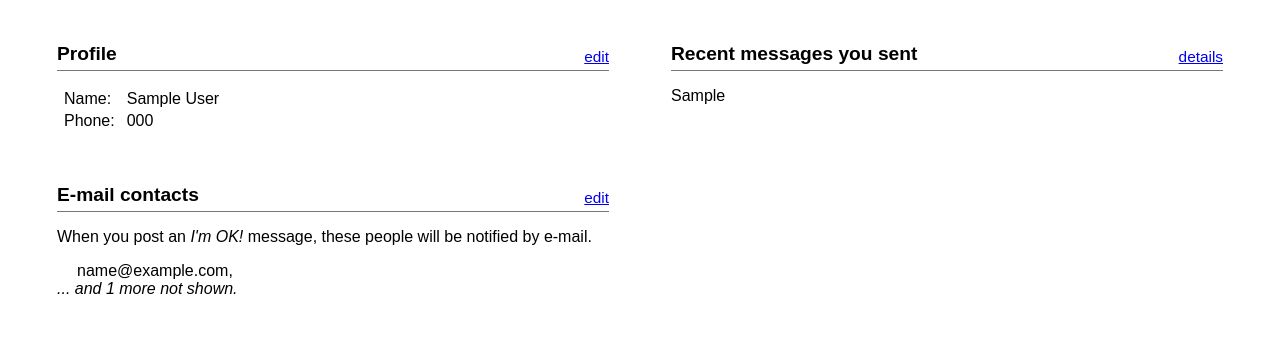
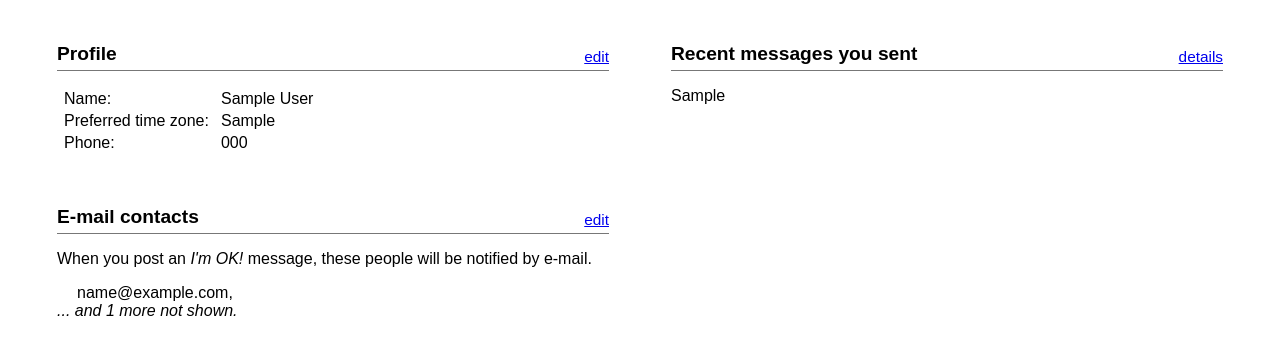
Before and after one commit to jeztek/imok_appengine, a Python web app: template templates/home.html in a window 1280 px wide. Shown: the part 51-409 px from the top of the page. Run offline with Jinja, Linux system fonts and the light colour scheme; the template is opened without the code that fills it: most values are stand-ins (such as "Sample title", 1, 10 or a date in 2020).

Commit message:
+time zone in /home profile widget

```diff
--- a/templates/home.html
+++ b/templates/home.html
@@ -97,6 +97,10 @@ table.profileWidget td {
   <th>Name:</th>
   <td>{{ profile.firstName}} {{profile.lastName }}</td>
 </tr>
+<tr>
+  <th>Preferred time zone:</th>
+  <td>{{ profile.tz }}</td>
+</tr>
 {% for phone in phones %}
 <tr>
   <th>Phone:</th>
```
